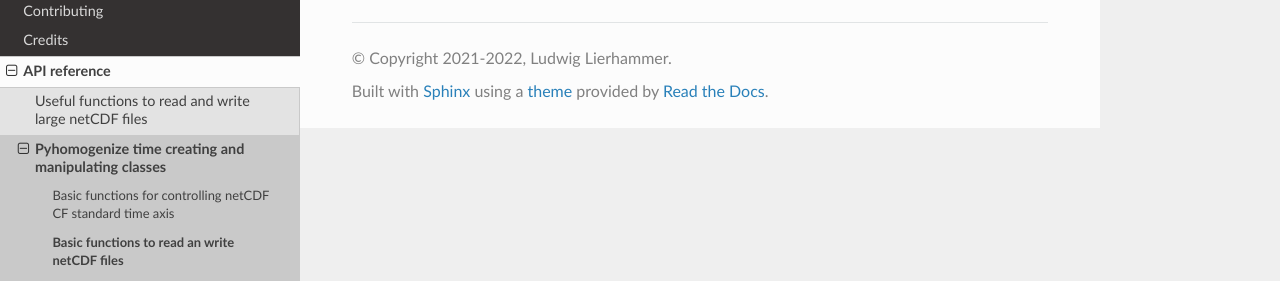
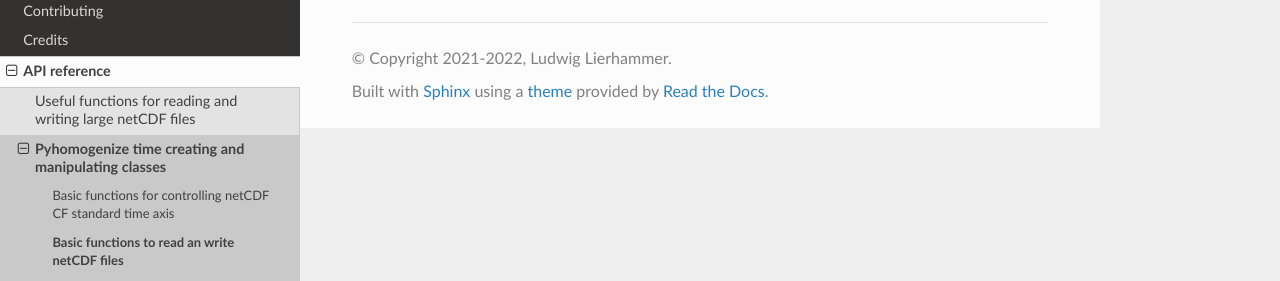
Before and after one commit to climate-service-center/pyhomogenize, a Sphinx documentation site: the page built from docs/api_netcdf_basics.rst, in a window 1280 px wide. Shown: the part 321-602 px from the top of the page. Built offline with Sphinx 7.4.7 and the Read the Docs theme 2.0.0, drawn with Linux system fonts in a browser that asks for light colours; pages that are not in the unit, such as notebooks, are missing from menus.

Commit message:
useful functions

```diff
--- a/docs/api.rst
+++ b/docs/api.rst
@@ -6,13 +6,18 @@
 
 This page provides an auto-generated summary of the pyhomogenize API.
 
-Useful functions to read and write large netCDF files
-=====================================================
+Useful functions for reading and writing large netCDF files
+===========================================================
 
 .. toctree::
    :maxdepth: 2
 
-   api_read_write
+.. automethod:: read_write.open_xrdataset
+
+.. automethod:: read_write.get_var_name
+
+.. automethod:: read_write.save_to_netcdf
+
 
 Pyhomogenize time creating and manipulating classes
 ===================================================
--- a/docs/api_methods.rst
+++ b/docs/api_methods.rst
@@ -20,8 +20,6 @@
 .. automethod:: netcdf_basics.open
 
 .. automethod:: netcdf_basics.write
-
-.. automethod:: netcdf_basics.get_var_name
 
 .. automethod:: netcdf_basics.to_global_attributes
 
--- a/docs/api_netcdf_basics.rst
+++ b/docs/api_netcdf_basics.rst
@@ -15,8 +15,6 @@
 
       netcdf_basics.write
 
-      netcdf_basics.get_var_name
-
       netcdf_basics.to_global_attributes
 
       netcdf_basics.to_variable_attributes
--- a/docs/api_read_write.rst
+++ /dev/null
@@ -1,3 +0,0 @@
-.. currentmodule:: pyhomogenize
-
-.. autosummary:: read_write
```
